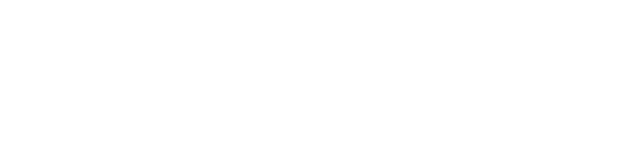
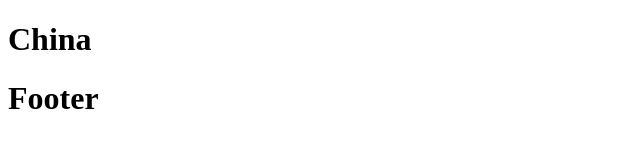
Before and after one commit to hamza-aamir-1/SMIT_Planning_Structure_using_CSS, a plain HTML site: page index.html in a window 1280 px wide. Shown: the whole page, without its empty margins (0-640 px from the left). Drawn offline with Linux system fonts and the light colour scheme.

Commit message:
Making Header and Footer

```diff
--- a/index.html
+++ b/index.html
@@ -11,11 +11,11 @@
     <body>
 
         <header id="header">
-
+            <h1 class="header-heading">China</h1>
         </header>
 
         <footer id="footer">
-
+            <h1 class="footer-heading">Footer</h1>
         </footer>
 
         <script src="" async defer></script>
```
